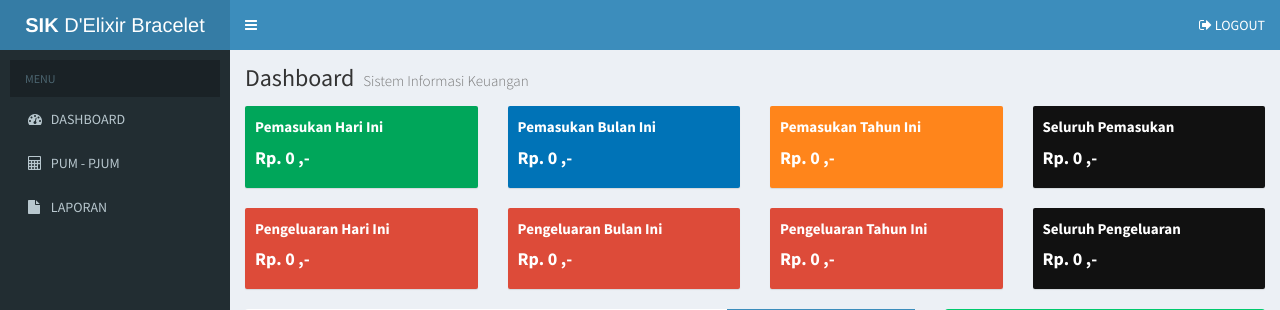
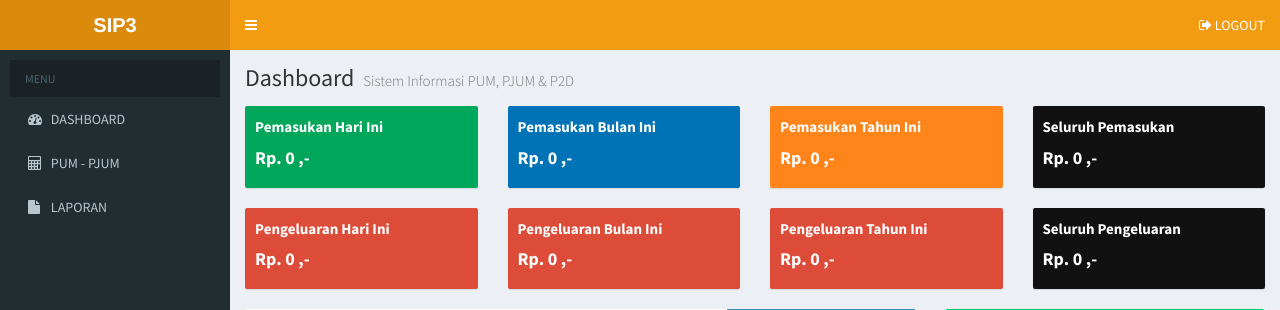
Before and after one commit to emtaufiqur/sistem-informasi-pum-pjum-p2d, a PHP site: page /admin/index.php in a window 1280 px wide. Shown: the top 310 px of the page. Run offline with PHP 8.4, Linux system fonts and the light colour scheme; a user stored in the database is signed in; data that the repository does not hold is empty; a stand-in replaces the project's code that opens the database connection; some libraries are stand-ins or nearby versions.

Commit message:
On branch update-frontend Your branch is up to date with 'github/update-frontend'. Changes to be committed: 	modified:   admin/header.php 	modified:   admin/index.php 	new file:   gambar/sistem/logoRbw.png 	modified:   index.php

```diff
--- a/admin/header.php
+++ b/admin/header.php
@@ -30,7 +30,7 @@
   ?>
 
 </head>
-<body class="hold-transition skin-blue sidebar-mini">
+<body class="hold-transition skin-yellow sidebar-mini">
 
   <style>
     #table-datatable {
@@ -45,7 +45,7 @@
     <header class="main-header">
       <a href="index.php" class="logo">
         <span class="logo-mini"><b><i class="fa fa-money"></i></b> </span>
-        <span class="logo-lg"><b>SIK </b>D'Elixir Bracelet</span>
+        <span class="logo-lg"><b>SIP3</b></span>
       </a>
       <nav class="navbar navbar-static-top">
         <a href="#" class="sidebar-toggle" data-toggle="push-menu" role="button">
--- a/admin/index.php
+++ b/admin/index.php
@@ -5,7 +5,7 @@
   <section class="content-header">
     <h1>
       Dashboard
-      <small>Sistem Informasi Keuangan</small>
+      <small>Sistem Informasi PUM, PJUM & P2D</small>
     </h1>
   </section>
 
```
Also changed, not shown: index.php (+10 -13 lines), gambar/sistem/logoRbw.png (added).
